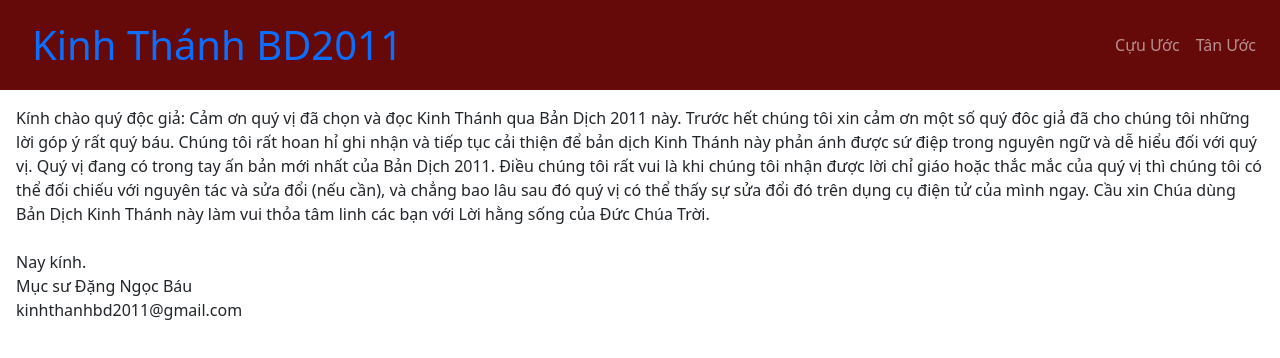
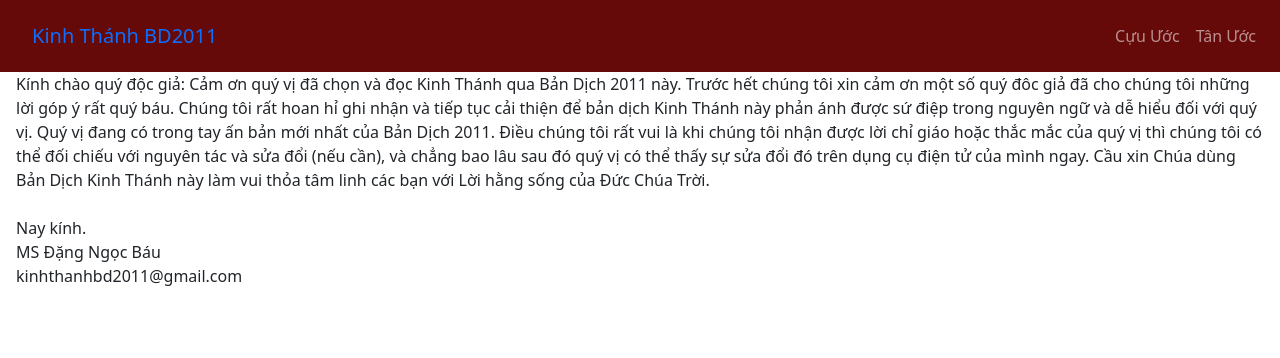
Before and after one commit to quangnguyen17/ktbd2011, a React (Create React App) app: page / in a window 1280 px wide. Shown: the top 358 px of the page. Built offline with nearby package versions, Linux system fonts and the light colour scheme.

Commit message:
new navbar UI

```diff
--- a/src/App.tsx
+++ b/src/App.tsx
@@ -1,27 +1,24 @@
-import React from 'react'
 import { Routes, Route, useNavigate } from 'react-router-dom'
 import { Navbar, Nav } from 'react-bootstrap'
 import Testament from './Testament'
 import { useTestament } from './firebase'
 
-const CuuUoc: React.FC = () => {
+const CuuUoc = () => {
   const books = useTestament('old-testament')
   return <Testament books={books} />
 }
 
-const TanUoc: React.FC = () => {
+const TanUoc = () => {
   const books = useTestament('new-testament')
   return <Testament books={books} />
 }
 
-const SharedNav: React.FC = () => {
+const SharedNav = () => {
   const navigate = useNavigate()
   return (
-    <Navbar variant="dark" expand="sm" className="bg-darkRed py-2 px-3">
+    <Navbar variant="dark" expand="sm" className="bg-darkRed py-2 px-3" fixed="top">
       <Navbar.Brand>
-        <Nav.Link onClick={() => navigate('/')}>
-          <h1 style={{ margin: 0 }}>Kinh Thánh BD2011</h1>
-        </Nav.Link>
+        <Nav.Link onClick={() => navigate('/')}>Kinh Thánh BD2011</Nav.Link>
       </Navbar.Brand>
       <Navbar.Toggle aria-controls="basic-navbar-nav" />
       <Navbar.Collapse id="basic-navbar-nav">
@@ -34,7 +31,7 @@ const SharedNav: React.FC = () => {
   )
 }
 
-const AboutBD2011: React.FC = () => (
+const AboutBD2011 = () => (
   <div style={{ padding: '1rem' }}>
     <p>
       Kính chào quý độc giả: Cảm ơn quý vị đã chọn và đọc Kinh Thánh qua Bản Dịch 2011 này. Trước
@@ -50,16 +47,18 @@ const AboutBD2011: React.FC = () => (
       <br />
       Nay kính.
       <br />
-      Mục sư Đặng Ngọc Báu
+      MS Đặng Ngọc Báu
       <br />
       kinhthanhbd2011@gmail.com
     </p>
   </div>
 )
 
-const App: React.FC = () => (
+export default function App() {
+  return (
     <>
       <SharedNav />
+      <div style={{ height: '56px' }}></div>
       <Routes>
         <Route path="/" element={<AboutBD2011 />} />
         <Route path="/cuu-uoc" element={<CuuUoc />} />
@@ -67,5 +66,4 @@ const App: React.FC = () => (
       </Routes>
     </>
   )
-
-export default App
+}
```
Lines whose indentation alone changed are shown as unchanged.
